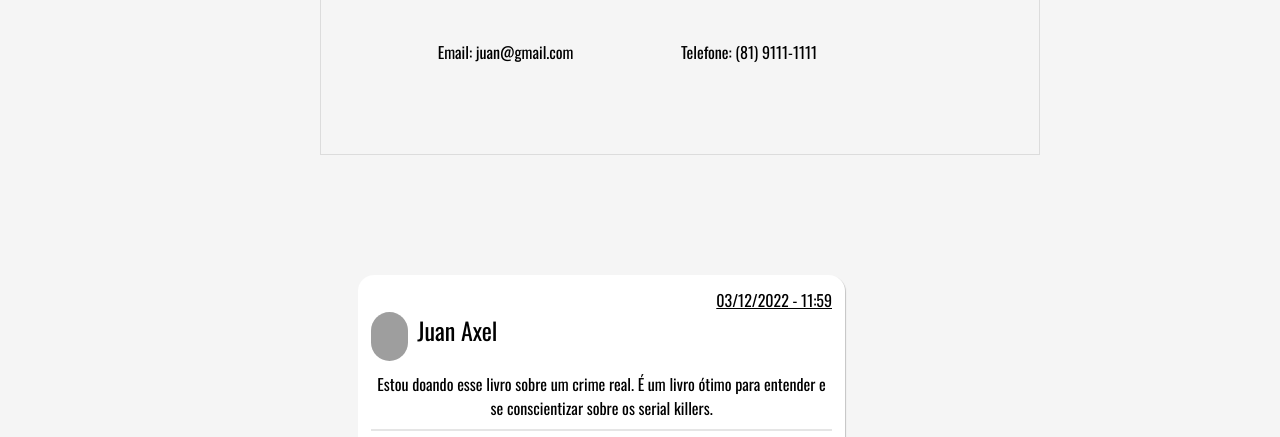
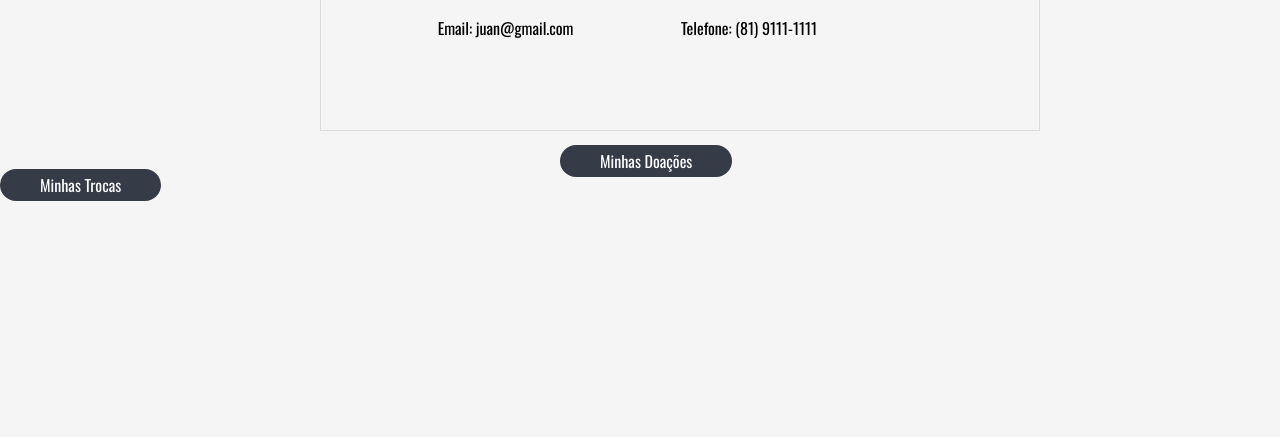
Before and after one commit to JuanSoulAxel/BooksAhead, a PHP site: page /perfil.php in a window 1280 px wide. Shown: the part 586-1023 px from the top of the page. Run offline with PHP 8.4, Linux system fonts and the light colour scheme; the visitor is signed in with stand-in values (Sample User, id 1); data comes from the database, SQL or seed files in the repository; some libraries are stand-ins or nearby versions; some web fonts are replaced; grey boxes are pictures that could not be loaded.

Commit message:
Removendo de listar-transacoes.php a parte perfil, criando listar-transacoes-em-abas para perfil.php e criando corpo-postagem2.php para reutilização de código nas listagens

```diff
--- a/_css/style-doacoes-e-trocas.css
+++ b/_css/style-doacoes-e-trocas.css
@@ -106,7 +106,7 @@
 }
 
 
-/*icones de reações das transações*/
+/*icones de reações das ações*/
 a#interacaoEuQuero {
     color: #000;
     float: left;
@@ -138,3 +138,57 @@
     background-color: #fff;
     border: 2px solid;
 }
+
+/*Listagem de Transações por Abas*/
+
+body {
+    background-color: #ddd;
+    font-family: 'Arial';
+}
+
+.nav_tabs ul {
+    list-style: none;
+}
+
+.nav_tabs ul li{
+    width: 100vh;
+    display: inline-block;
+    vertical-align: top;
+}
+
+.nav_tabs label#lblTitulo1, .nav_tabs label#lblTitulo2 { /*Vai determinar o tamanho dos botoes das abas*/
+    background-color: #363b48;
+    padding: 0.5%;
+    padding-left: 5%;
+    padding-right: 5%;
+    color: #fff;
+    cursor: pointer;
+    text-align: center;
+    border-radius: 10vh;
+}
+.nav_tabs label#lblTitulo1 {
+    margin-left: 70%;
+}
+
+.rd_tabs:checked ~ label#lblTitulo1, .rd_tabs:checked ~ label#lblTitulo2 {
+    background-color: #e54e43;
+}
+
+.rd_tabs { /*sumir com os radios buttons*/
+    display: none;
+}
+
+.content {
+    display: none;
+}
+
+.rd_tabs:checked ~ .content {
+    display: block;
+}
+
+.content article.art1, .content article.art2 {
+    width: 200%;
+}
+.content article.art2 {
+    margin-left: -100.55%;
+}
--- a/_css/style-geral.css
+++ b/_css/style-geral.css
@@ -175,9 +175,8 @@
 .rodape {
     width: 100%;
     background: linear-gradient(to right, #FFFF00, #FF0000);
-    position: relative;
+    text-align: center;
     margin-top: 20%;
-    text-align: center;
 }
 
 .rodape p {
--- a/_javascript/script-transacoes.js
+++ /dev/null
@@ -1,3 +0,0 @@
-$("#interacaoDeletar").click(function() { //Quando clicar no btnCadastrar
-    $("#telaDeConfirmacaoDeletar").show(); //vai aparecer a tela-cadastrar e sumir com o corpo e rodape
-} );
--- /dev/null
+++ b/_utility/listar-transacoes-em-abas.php
@@ -0,0 +1,58 @@
+<?php
+include_once("verifica.php");
+
+global $pdo;
+?>
+
+<nav class="nav_tabs sumir">
+    <ul>
+        <li>
+            <input type="radio" name="tabs" class="rd_tabs" id="tab1">
+            <label  id="lblTitulo1" for="tab1">Minhas Doações</label>
+            <div class="content">
+                <?php
+                $tipos = "D";
+
+                $sql = "SELECT cad.nome, cad.sobrenome, cad.imagem, tra.id, tra.livro, tra.comentario, tra.datta, tra.iduser FROM cadastro cad join transacao tra WHERE cad.id = tra.iduser AND tra.iduser = :idUsuario AND tra.tipo = :tipo ORDER BY tra.id DESC";
+                $sql = $pdo->prepare($sql);
+                $sql->bindValue("idUsuario", $idUsuario); //Esse idUsuario é da página verifica.php que está sendo incluída no perfil.php
+                $sql->bindValue("tipo", $tipos);
+                $sql->execute();
+
+                while ($dados = $sql->fetch(PDO::FETCH_ASSOC)) {
+                ?>
+                <article class="art1">
+                    <?php include("_modelos/corpo-postagem2.php"); ?>
+                </article>
+                    <?php
+                    }
+                    ?>
+                </div>
+            </li>
+            <li>
+                <input type="radio" name="tabs" class="rd_tabs" id="tab2">
+                <label id="lblTitulo2" for="tab2">Minhas Trocas</label>
+                <div class="content">
+
+                    <?php
+                    $tipow = "T";
+
+                    $sql = "SELECT cad.nome, cad.sobrenome, cad.imagem, tra.id, tra.livro, tra.comentario, tra.datta, tra.iduser FROM cadastro cad join transacao tra WHERE cad.id = tra.iduser AND tra.iduser = :idUsuario AND tra.tipo = :tipo ORDER BY tra.id DESC";
+                    $sql = $pdo->prepare($sql);
+                    $sql->bindValue("idUsuario", $idUsuario); //Esse idUsuario é da página verifica.php que está sendo incluída no perfil.php
+                    $sql->bindValue("tipo", $tipow);
+
+                    $sql->execute();
+                    while ($dados = $sql->fetch(PDO::FETCH_ASSOC)) {
+                    ?>
+                    <article class="art2">
+                        <?php include("_modelos/corpo-postagem2.php"); ?>
+                    </article>
+                    <?php
+                    }
+                    ?>
+                </div>
+            </li>
+        </ul>
+</nav>
+<?php include "_modelos/footer.php"; ?> <!--Chamando Footer--> <!--Ele vai chamar também as pastas do jQuery-->
--- a/_utility/listar-transacoes.php
+++ b/_utility/listar-transacoes.php
@@ -11,61 +11,10 @@
     $sql = $pdo->prepare($sql);
     $sql->bindValue("tipo", $tipo);
 }
-else if ($pagina == "perfil")
-{
-    $sql = "SELECT cad.nome, cad.sobrenome, cad.imagem, tra.id, tra.livro, tra.comentario, tra.datta, tra.iduser FROM cadastro cad join transacao tra WHERE cad.id = tra.iduser AND tra.iduser = :idUsuario ORDER BY tra.id DESC";
-    $sql = $pdo->prepare($sql);
-    $sql->bindValue("idUsuario", $idUsuario); //Esse idUsuario é da página verifica.php que está sendo incluída no perfil.php
-}
 
 $sql->execute();
 
 while ($dados = $sql->fetch(PDO::FETCH_ASSOC)) {
-    //Código específico pra colocar foto USER PADRÃO NAS LISTAGENS DOS LIVROS
-    if ($dados['imagem'] == null)
-    {
-        $imagemUsuarioListagemLivros = "_imagens/USER_PADRAO/Foto-Usuario.png";
-    }
-    else
-    {
-        $imagemUsuarioListagemLivros = "_fotos-transacao/fotos-usuarios/" . $dados['iduser'] . ")" . $dados['nome'] . "/" . $dados['imagem'];
-    }
-?>
-
-<section class="corpo2 sumir">
-    <!--o jquery vai pegar esse sumir e desaparecer quando clicado em alguns itens-->
-    <p id="data-postagem"> <?php echo date("d/m/Y - H:i", strtotime($dados['datta'])); ?> <!--Essa função em PHP formata e pega somente a data --> </p> <br>
-
-    <img id="imagemUsuario-postagem" src="<?php echo $imagemUsuarioListagemLivros; ?>" alt="Foto do Usuário">
-    <label id="nomeUsuario-postagem"> <?php echo $dados['nome'] . " " . $dados['sobrenome']; ?> </label> <br> <br>
-    <p id="comentarioUsuario-postagem"> <?php echo $dados['comentario']; ?> </p>
-
-    <p id="bordaCorpo2"> </p>
-
-    <img id="imagemLivro" src="_fotos-transacao/livros/<?php echo $dados['iduser']; ?>)/<?php echo $dados['livro']; ?>" alt="Foto do Livro">
-
-    <p id="bordaCorpo2"> </p>
-
-    <a id="interacaoEuQuero" href="">Eu Quero</a>
-
-    <?php
-    if ($_SESSION['id'] == $dados['iduser']) //se o usuário atual for igual ao usuário que fez a postagem
-    {
-    ?>
-
-    <!--Enviando o ID por GET-->
-    <a href="_modelos/conf-del-post.php?id=<?php echo $dados['id']; ?>" id="interacaoDeletar">Deletar</a>
-
-    <?php
-    }
-    else
-    {
-    ?>
-    <a id="interacaoDenunciar" href="">Denunciar</a>
-    <?php
-    }
-        ?>
-</section> <br> <br>
-<?php
+    include("_modelos/corpo-postagem2.php");
 }
 ?>
--- a/perfil.php
+++ b/perfil.php
@@ -79,10 +79,8 @@
         </div>
     </section>
 
-    <br> <br> <br> <br> <br>
-    <?php $pagina = "perfil"; include "_utility/listar-transacoes.php"; ?> <!--Essa variável página vai verificar qual a página para listar corretamente as transações-->
-
-    <?php include "_modelos/footer.php"; ?> <!--Chamando Footer--> <!--Ele vai chamar também as pastas do jQuery-->
+    <br>
+    <?php include "_utility/listar-transacoes-em-abas.php"; ?> <!--Essa variável página vai verificar qual a página para listar corretamente as transações-->
 
     <script src="_javascript/script-perfil.js"> </script> <!--Chamando _javascript-->
 </body>
```
Also changed, not shown: _modelos/corpo-postagem2.php (added, +46 -0 lines), _fotos-transacao/livros/8)/10a9a43f19f7a9fdb2d47bda62e5da22.jpg (added), _fotos-transacao/livros/8)/4d80b6a6ab713a38b86b60b4ec8e1275.jpg (added), _fotos-transacao/livros/8)/bbc4f6bc5c11b0f384bc558a9ed298bc.jpg (added), _fotos-transacao/livros/8)/dc0e2a065cfec707a8bc1506da52625d.jpg (added).
